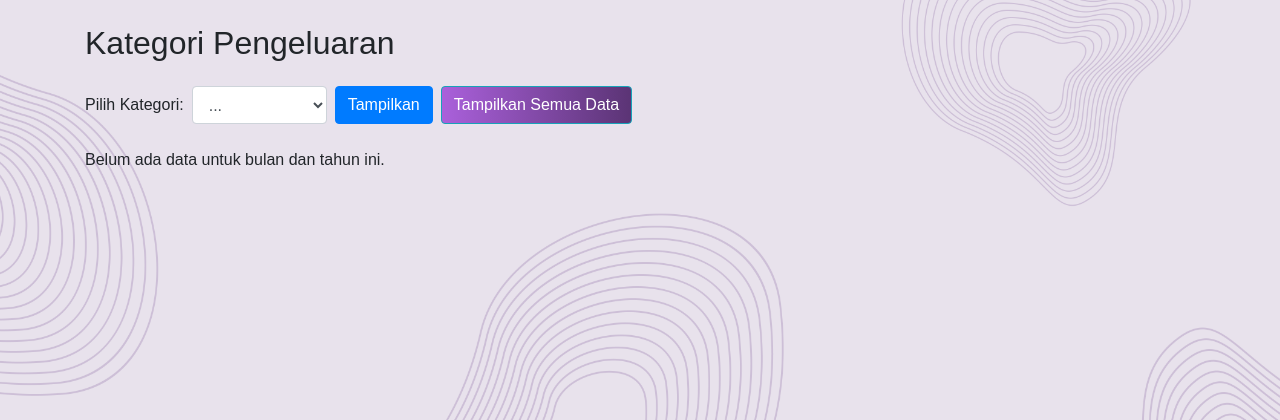
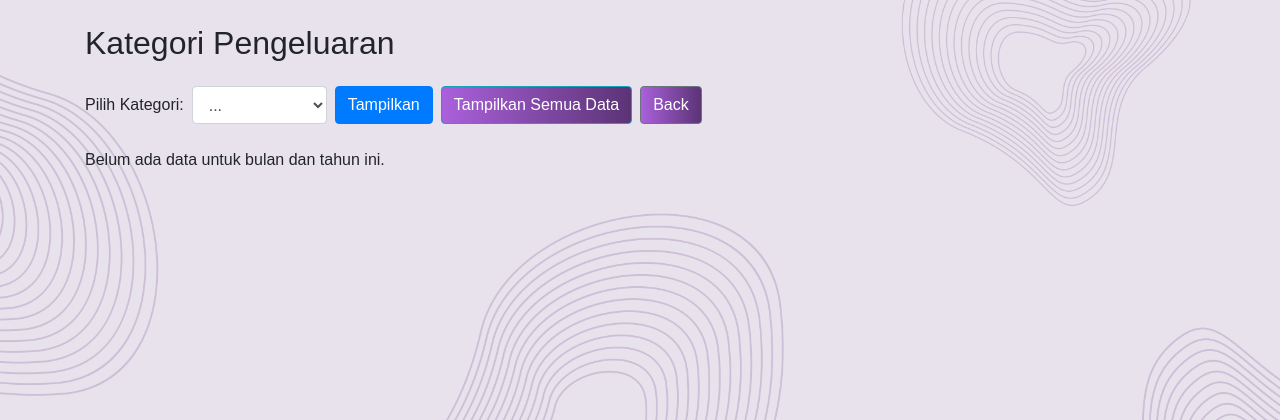
Before and after one commit to stvnathan2/Pemweb, a PHP site: page /category.php in a window 1280 px wide. Shown: the top 420 px of the page. Run offline with PHP 8.4, Linux system fonts and the light colour scheme; a user stored in the database is signed in; data comes from the database, SQL or seed files in the repository.

Commit message:
add on tombol back

```diff
--- a/category.php
+++ b/category.php
@@ -112,6 +112,7 @@ $conn->close();
         </div>
         <button type="submit" class="btn btn-primary mr-2">Tampilkan</button>
         <a href="category.php?month=<?php echo $selected_month; ?>&year=<?php echo $selected_year; ?>" class="btn btn-info">Tampilkan Semua Data</a>
+        <a href="summary.php" class="btn btn-secondary ml-2">Back</a>
         </form>
 
 
```
